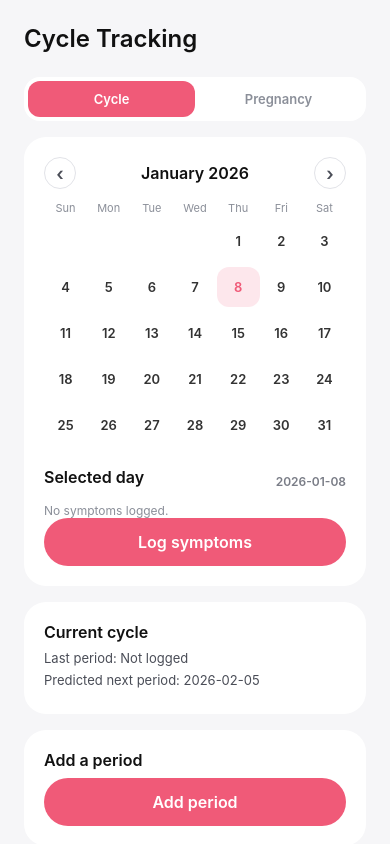
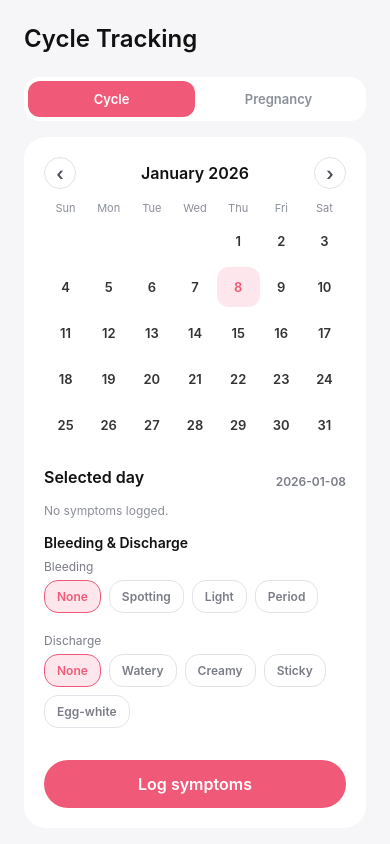
Before and after one commit to TheGiat-tech/biyecare, a React Native app: screen /CycleTracking in a window 390 px wide. Built offline with nearby package versions, Linux system fonts and the light colour scheme.

Commit message:
Add bleeding and discharge tracking

```diff
--- /dev/null
+++ b/src/data/cycleInsights.ts
@@ -0,0 +1,41 @@
+import type { BleedingType, DischargeType } from "../models/types";
+import type { CycleContext } from "../utils/cycleContext";
+
+export function getBleedingDischargeInsight(params: {
+  bleedingType?: BleedingType;
+  dischargeType?: DischargeType;
+  context: CycleContext;
+}) {
+  const bleedingType = params.bleedingType ?? "none";
+  const dischargeType = params.dischargeType ?? "none";
+  const { daysFromLastPeriodStart, daysToNextPeriod, isMidCycleEstimate } =
+    params.context;
+
+  if (bleedingType === "spotting") {
+    if (daysToNextPeriod !== null && daysToNextPeriod >= 0 && daysToNextPeriod <= 2) {
+      return "Spotting can sometimes show up as your period approaches.";
+    }
+    if (
+      daysFromLastPeriodStart !== null &&
+      daysFromLastPeriodStart >= 0 &&
+      daysFromLastPeriodStart <= 3
+    ) {
+      return "Spotting can appear in the days just after a period.";
+    }
+  }
+
+  if (dischargeType === "eggwhite" && isMidCycleEstimate) {
+    return "Egg-white discharge is often noticed around mid-cycle.";
+  }
+
+  if (
+    (dischargeType === "creamy" || dischargeType === "sticky") &&
+    daysToNextPeriod !== null &&
+    daysToNextPeriod >= 0 &&
+    daysToNextPeriod <= 7
+  ) {
+    return "Creamy or sticky discharge is common later in the cycle.";
+  }
+
+  return null;
+}
--- a/src/screens/Cycle/CycleTrackingScreen.tsx
+++ b/src/screens/Cycle/CycleTrackingScreen.tsx
@@ -13,7 +13,12 @@ import { InsightCard } from "../../components/InsightCard";
 import { PrimaryButton } from "../../components/PrimaryButton";
 import { ScreenLayout } from "../../components/ScreenLayout";
 import { TextField } from "../../components/TextField";
-import type { PregnancyProfile, TrackingMode } from "../../models/types";
+import type {
+  BleedingType,
+  DischargeType,
+  PregnancyProfile,
+  TrackingMode,
+} from "../../models/types";
 import type { RootStackParamList } from "../../navigation/AppNavigator";
 import { useHealthState } from "../../state/HealthState";
 import {
@@ -22,6 +27,8 @@ import {
   calcPregnancyWeek,
   toISODate,
 } from "../../utils/dates";
+import { getBleedingDischargeInsight } from "../../data/cycleInsights";
+import { buildCycleContext } from "../../utils/cycleContext";
 import {
   calcAverageCycleLength,
   calcAveragePeriodLength,
@@ -34,6 +41,26 @@ const FLOW_OPTIONS: Array<"light" | "medium" | "heavy"> = [
   "medium",
   "heavy",
 ];
+
+const BLEEDING_OPTIONS: Array<{ label: string; value: BleedingType }> = [
+  { label: "None", value: "none" },
+  { label: "Spotting", value: "spotting" },
+  { label: "Light", value: "light" },
+  { label: "Period", value: "period" },
+];
+
+const DISCHARGE_OPTIONS: Array<{ label: string; value: DischargeType }> = [
+  { label: "None", value: "none" },
+  { label: "Watery", value: "watery" },
+  { label: "Creamy", value: "creamy" },
+  { label: "Sticky", value: "sticky" },
+  { label: "Egg-white", value: "eggwhite" },
+];
+
+const getOptionLabel = <T extends { label: string; value: string }>(
+  options: T[],
+  value: string
+) => options.find((option) => option.value === value)?.label ?? value;
 
 export function CycleTrackingScreen() {
   const navigation = useNavigation<NativeStackNavigationProp<RootStackParamList>>();
@@ -93,6 +120,16 @@ export function CycleTrackingScreen() {
   const predictedNextPeriod = useMemo(
     () => calcNextPeriodDate(cycleEntries),
     [cycleEntries]
+  );
+
+  const cycleContext = useMemo(
+    () =>
+      buildCycleContext({
+        selectedDate: new Date(selectedDateIso),
+        cycleEntries,
+        predictedNextPeriod,
+      }),
+    [cycleEntries, predictedNextPeriod, selectedDateIso]
   );
 
   const fertileWindow = useMemo(() => {
@@ -380,6 +417,21 @@ export function CycleTrackingScreen() {
 
   const renderSelectedDayDetails = () => {
     const symptoms = symptomsByDate[selectedDateIso];
+    const bleedingType = symptoms?.bleedingType ?? "none";
+    const dischargeType = symptoms?.dischargeType ?? "none";
+    const bleedingLabel =
+      bleedingType !== "none"
+        ? getOptionLabel(BLEEDING_OPTIONS, bleedingType)
+        : null;
+    const dischargeLabel =
+      dischargeType !== "none"
+        ? getOptionLabel(DISCHARGE_OPTIONS, dischargeType)
+        : null;
+    const insight = getBleedingDischargeInsight({
+      bleedingType,
+      dischargeType,
+      context: cycleContext,
+    });
 
     return (
       <View style={styles.selectedDayPanel}>
@@ -406,6 +458,12 @@ export function CycleTrackingScreen() {
             {symptoms.flow ? (
               <Text style={styles.cardText}>Flow: {symptoms.flow}</Text>
             ) : null}
+            {bleedingLabel ? (
+              <Text style={styles.cardText}>Bleeding: {bleedingLabel}</Text>
+            ) : null}
+            {dischargeLabel ? (
+              <Text style={styles.cardText}>Discharge: {dischargeLabel}</Text>
+            ) : null}
             {symptoms.notes ? (
               <Text style={styles.cardText}>Notes: {symptoms.notes}</Text>
             ) : null}
@@ -413,6 +471,70 @@ export function CycleTrackingScreen() {
         ) : (
           <Text style={styles.cardCaption}>No symptoms logged.</Text>
         )}
+        <View style={styles.bleedingSection}>
+          <Text style={styles.sectionTitle}>Bleeding &amp; Discharge</Text>
+          <Text style={styles.inlineLabel}>Bleeding</Text>
+          <View style={styles.pillRow}>
+            {BLEEDING_OPTIONS.map((option) => {
+              const isActive = bleedingType === option.value;
+              return (
+                <Pressable
+                  key={option.value}
+                  style={[
+                    styles.pillChip,
+                    isActive && styles.pillChipActive,
+                  ]}
+                  onPress={() =>
+                    updateSymptom(selectedDateIso, {
+                      bleedingType: option.value,
+                    })
+                  }
+                >
+                  <Text
+                    style={[
+                      styles.pillText,
+                      isActive && styles.pillTextActive,
+                    ]}
+                  >
+                    {option.label}
+                  </Text>
+                </Pressable>
+              );
+            })}
+          </View>
+          <Text style={styles.inlineLabel}>Discharge</Text>
+          <View style={styles.pillRow}>
+            {DISCHARGE_OPTIONS.map((option) => {
+              const isActive = dischargeType === option.value;
+              return (
+                <Pressable
+                  key={option.value}
+                  style={[
+                    styles.pillChip,
+                    isActive && styles.pillChipActive,
+                  ]}
+                  onPress={() =>
+                    updateSymptom(selectedDateIso, {
+                      dischargeType: option.value,
+                    })
+                  }
+                >
+                  <Text
+                    style={[
+                      styles.pillText,
+                      isActive && styles.pillTextActive,
+                    ]}
+                  >
+                    {option.label}
+                  </Text>
+                </Pressable>
+              );
+            })}
+          </View>
+          {insight ? (
+            <Text style={styles.insightLine}>Insight: {insight}</Text>
+          ) : null}
+        </View>
         <PrimaryButton
           label={symptoms ? "Edit symptoms" : "Log symptoms"}
           onPress={() => setShowSymptomsForm(true)}
@@ -788,7 +910,7 @@ export function CycleTrackingScreen() {
         {renderRemindersSection()}
         {renderInsightsSection()}
         <Text style={styles.disclaimer}>
-          For tracking purposes only. Not medical advice.
+          For tracking only. Not medical advice.
         </Text>
       </ScrollView>
     </ScreenLayout>
@@ -851,6 +973,16 @@ const styles = StyleSheet.create({
   },
   selectedDayPanel: {
     marginTop: 16,
+  },
+  bleedingSection: {
+    marginTop: 16,
+    marginBottom: 12,
+  },
+  sectionTitle: {
+    fontSize: 14,
+    fontWeight: "600",
+    color: "#111111",
+    marginBottom: 8,
   },
   selectedDayHeader: {
     flexDirection: "row",
@@ -972,6 +1104,36 @@ const styles = StyleSheet.create({
   },
   flowChipTextActive: {
     color: "#F05A78",
+  },
+  pillRow: {
+    flexDirection: "row",
+    flexWrap: "wrap",
+    marginBottom: 12,
+  },
+  pillChip: {
+    paddingVertical: 8,
+    paddingHorizontal: 12,
+    marginRight: 8,
+    marginBottom: 8,
+    borderRadius: 14,
+    borderWidth: 1,
+    borderColor: "#E2E3E8",
+  },
+  pillChipActive: {
+    backgroundColor: "#FDE7EC",
+    borderColor: "#F05A78",
+  },
+  pillText: {
+    fontSize: 12,
+    color: "#7A7D87",
+    fontWeight: "600",
+  },
+  pillTextActive: {
+    color: "#F05A78",
+  },
+  insightLine: {
+    fontSize: 12,
+    color: "#8B8F99",
   },
   methodToggle: {
     marginBottom: 16,
--- /dev/null
+++ b/src/utils/cycleContext.ts
@@ -0,0 +1,48 @@
+import type { CycleEntry } from "../models/types";
+import { diffDays } from "./dates";
+
+export type CycleContext = {
+  daysToNextPeriod: number | null;
+  daysFromLastPeriodStart: number | null;
+  isMidCycleEstimate: boolean;
+};
+
+type CycleContextParams = {
+  selectedDate: Date;
+  cycleEntries: CycleEntry[];
+  predictedNextPeriod: Date | null;
+};
+
+export function buildCycleContext({
+  selectedDate,
+  cycleEntries,
+  predictedNextPeriod,
+}: CycleContextParams): CycleContext {
+  const lastPeriodStart = cycleEntries.length
+    ? [...cycleEntries].sort(
+        (left, right) =>
+          new Date(right.startDate).getTime() -
+          new Date(left.startDate).getTime()
+      )[0].startDate
+    : null;
+
+  const daysFromLastPeriodStart = lastPeriodStart
+    ? diffDays(new Date(lastPeriodStart), selectedDate)
+    : null;
+
+  const daysToNextPeriod =
+    predictedNextPeriod && cycleEntries.length
+      ? diffDays(selectedDate, predictedNextPeriod)
+      : null;
+
+  const isMidCycleEstimate =
+    daysFromLastPeriodStart !== null &&
+    daysFromLastPeriodStart >= 12 &&
+    daysFromLastPeriodStart <= 16;
+
+  return {
+    daysToNextPeriod,
+    daysFromLastPeriodStart,
+    isMidCycleEstimate,
+  };
+}
```
Also changed, not shown: src/models/types.ts (+11 -0 lines).
